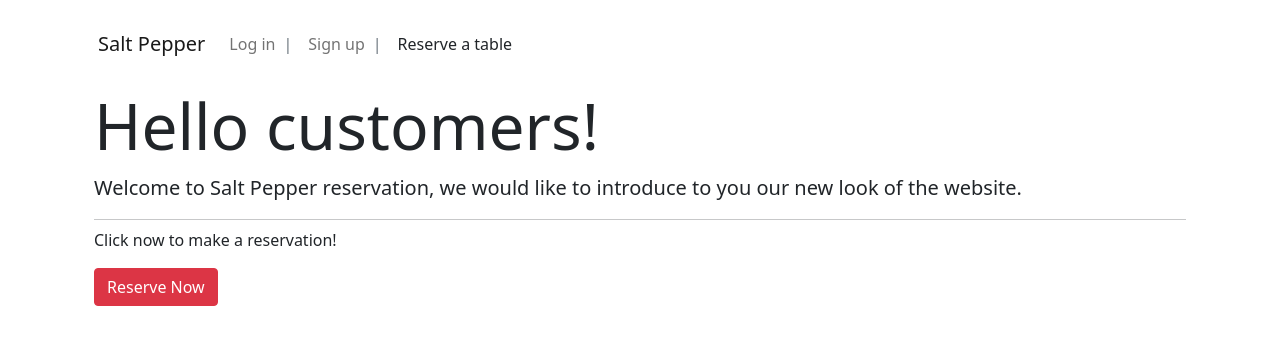
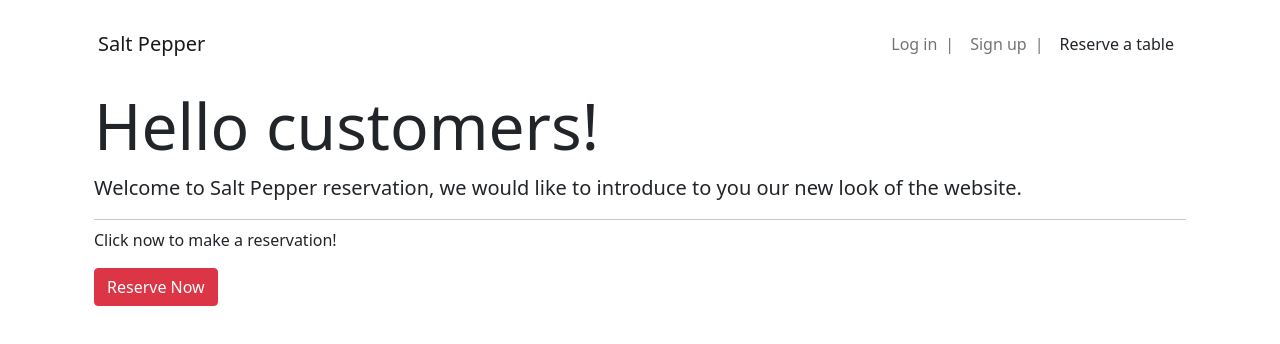
Before and after one commit to ngvhoang96/saltpepper_reservation, a React (Create React App) app in the folder client/: page / in a window 1280 px wide. Shown: the top 344 px of the page. Built offline with nearby package versions, Linux system fonts and the light colour scheme.

Commit message:
Need to take a look at FinalizingView

```diff
--- a/client/package.json
+++ b/client/package.json
@@ -8,6 +8,7 @@
 		"@testing-library/user-event": "^12.8.3",
 		"axios": "^0.24.0",
 		"bootstrap": "^5.1.3",
+		"calendario": "^1.1.4",
 		"react": "^17.0.2",
 		"react-calendar": "^3.5.0",
 		"react-dom": "^17.0.2",
--- a/client/public/index.html
+++ b/client/public/index.html
@@ -5,6 +5,10 @@
     <meta name="viewport" content="width=device-width, initial-scale=1" />
     <meta name="theme-color" content="#000000" />
     <meta name="description" content="Salt pepper" />
+    <link
+      rel="stylesheet"
+      href="path/to/font-awesome/css/font-awesome.min.css"
+    />
     <title>Salt Pepper</title>
   </head>
   <body>
--- a/client/src/App.css
+++ b/client/src/App.css
@@ -1,3 +1,3 @@
 .LoginButton button {
-	margin-top: 116px;
+  margin-top: 116px;
 }
--- a/client/src/components/NavigationBar.jsx
+++ b/client/src/components/NavigationBar.jsx
@@ -24,6 +24,7 @@ export const NavigationBar = () => {
   ];
 
   return (
+    <div>
       <Navbar color="faded m-3 navbar-expand-lg" light>
         <NavbarBrand href="/" className="mr-auto">
           Salt Pepper
@@ -34,7 +35,7 @@ export const NavigationBar = () => {
         </NavbarBrand>
         <NavbarToggler onClick={() => toggleNavBar(!isOpen)} className="my-2" />
         <Collapse isOpen={isOpen} navbar>
-				<Nav navbar>
+          <Nav navbar className="justify-content-end" style={{ width: "100%" }}>
             {navLinks[customerReducer?.isLoggedIn ? 1 : 0].map((link, key) => {
               return (
                 <NavItem key={key}>
@@ -56,5 +57,6 @@ export const NavigationBar = () => {
           </Nav>
         </Collapse>
       </Navbar>
+    </div>
   );
 };
--- a/client/src/components/NewReservationForm.jsx
+++ b/client/src/components/NewReservationForm.jsx
@@ -3,8 +3,12 @@ import { Button, Input, Form, FormGroup, Label } from "reactstrap";
 import { ReservationContext } from "../contextProvider/ReservationContext";
 import { Login } from "./Utility/Login";
 
-export const NewReservationForm = ({ handleSubmit }) => {
+export const NewReservationForm = () => {
   const [state, setState] = useContext(ReservationContext);
+
+  const handleSubmitFee = () => {
+    setState({ ...state, viewMode: "FinalizingView" });
+  };
 
   if (state.viewMode === "ReservationForm") {
     return (
@@ -13,7 +17,7 @@ export const NewReservationForm = ({ handleSubmit }) => {
           Change my mind
         </Button>{" "}
         {state?.isLoggedIn ? "" : <Login />}
-				<Form onSubmit={handleSubmit}>
+        <Form onSubmit={handleSubmitFee}>
           <FormGroup>
             <Label>Date</Label>
             <Input readOnly value={state.selectedDate} />
--- a/client/src/components/ReservationView.jsx
+++ b/client/src/components/ReservationView.jsx
@@ -4,6 +4,7 @@ import axios from "axios";
 import { NewReservationForm } from "./NewReservationForm";
 import { ReservationContext } from "../contextProvider/ReservationContext";
 import { DoneReservation } from "./DoneReservation";
+import { FinalizingView } from "./FinalizingView";
 import { NotifyPanel } from "./Utility/NotifyPanel";
 import { useSelector } from "react-redux";
 
@@ -73,6 +74,7 @@ export const ReservationView = () => {
       <NotifyPanel type={state.notify?.type}>{state.notify?.msg}</NotifyPanel>
       <TableView />
       <NewReservationForm handleSubmit={handleSubmitReservation} />
+      <FinalizingView />
       <DoneReservation />
     </ReservationContext.Provider>
   );
```
Also changed, not shown: client/src/components/DoneReservation.jsx (indentation only), 1 other file (tests, documents, lock files or other folders). Lines whose indentation alone changed are shown as unchanged.
